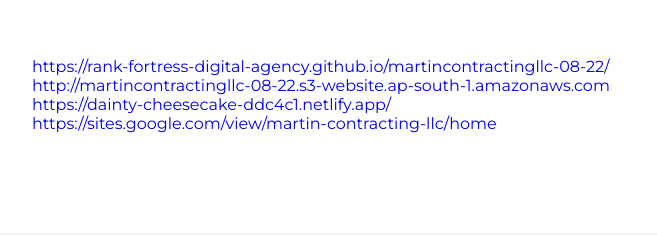
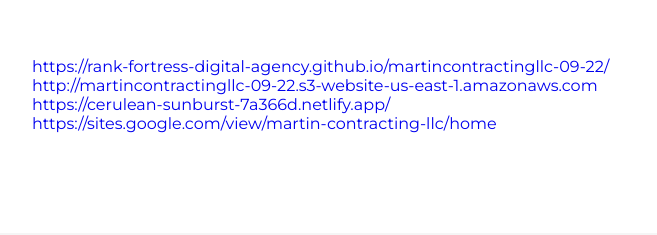
Before and after one commit to Rank-Fortress-Digital-Agency/martincontractingllc-09-22, a plain HTML site: page index.html in a window 1280 px wide. Shown: the part 9629-9864 px from the top of the page, 136-793 px from the left. Drawn offline with Linux system fonts and the light colour scheme.

Commit message:
Add files via upload

```diff
--- a/index.html
+++ b/index.html
@@ -221,7 +221,7 @@
           </p>
           <a
             class="button-link"
-            href="https://www.martincontractingllc.net/7-benefits-of-exterior-refinishing"
+            href="https://www.martincontractingllc.net/tips-on-how-to-choose-the-right-roofing-contractor"
             >Read Post</a
           >
         </section>
@@ -517,16 +517,16 @@
         <section>
           <a
             target="_bLank"
-            href="https://rank-fortress-digital-agency.github.io/martincontractingllc-08-22/"
-            >https://rank-fortress-digital-agency.github.io/martincontractingllc-08-22/</a
+            href="https://rank-fortress-digital-agency.github.io/martincontractingllc-09-22/"
+            >https://rank-fortress-digital-agency.github.io/martincontractingllc-09-22/</a
           ><br />
           <a
             target="_bLank"
-            href="http://martincontractingllc-08-22.s3-website.ap-south-1.amazonaws.com"
-            >http://martincontractingllc-08-22.s3-website.ap-south-1.amazonaws.com</a
+            href="http://martincontractingllc-09-22.s3-website-us-east-1.amazonaws.com"
+            >http://martincontractingllc-09-22.s3-website-us-east-1.amazonaws.com</a
           ><br />
-          <a target="_bLank" href="https://dainty-cheesecake-ddc4c1.netlify.app/"
-            >https://dainty-cheesecake-ddc4c1.netlify.app/</a
+          <a target="_bLank" href="https://cerulean-sunburst-7a366d.netlify.app/"
+            >https://cerulean-sunburst-7a366d.netlify.app/</a
           ><br />
           <a target="_bLank" href="https://sites.google.com/view/martin-contracting-llc/home"
             >https://sites.google.com/view/martin-contracting-llc/home</a
```
